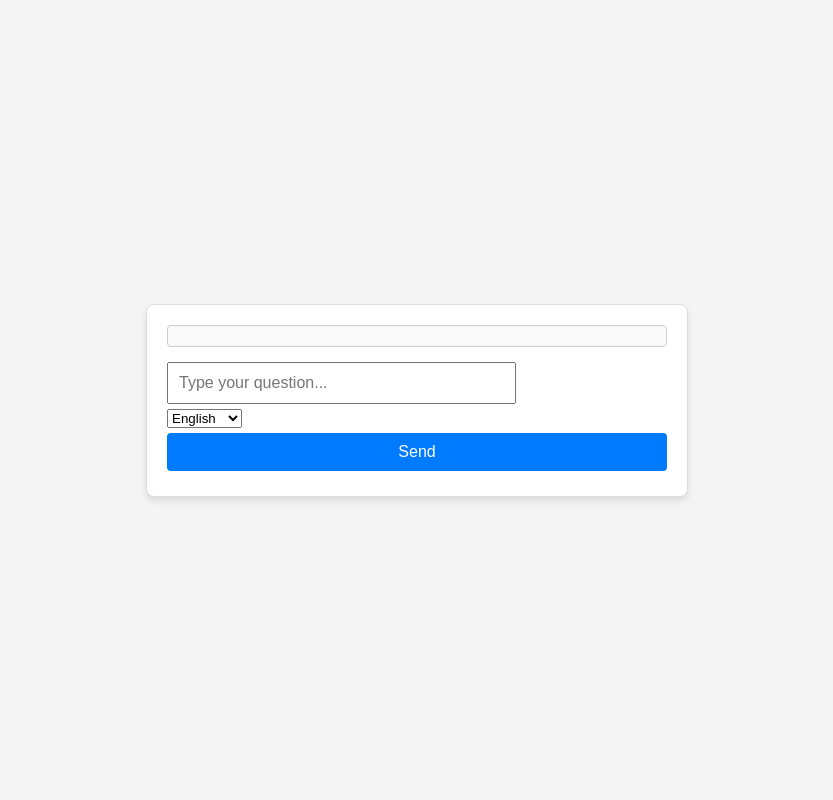
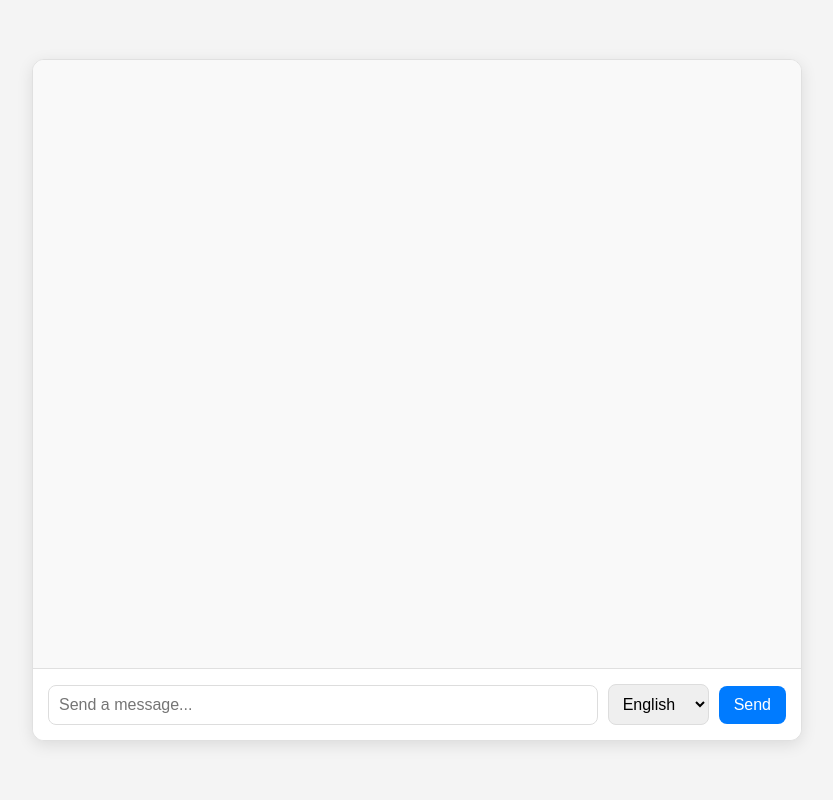
Before and after one commit to DEEPML1818/Scam-Ai-, a Flask app: page / in a window 1280 px wide. Shown: the whole page, without its empty margins (223-1056 px from the left). Run offline with Flask 3, Linux system fonts and the light colour scheme.

Commit message:
Some new updates for the site

```diff
--- a/static/style.css
+++ b/static/style.css
@@ -1,61 +1,107 @@
+/* General styling */
 body {
-    font-family: Arial, sans-serif;
+    font-family: 'Inter', sans-serif;
+    margin: 0;
+    padding: 0;
     display: flex;
     justify-content: center;
     align-items: center;
     height: 100vh;
-    margin: 0;
     background-color: #f4f4f4;
 }
-.chatbox {
-    width: 90%;
-    max-width: 500px;
+
+/* Chat container */
+.chat-container {
+    display: flex;
+    flex-direction: column;
+    justify-content: flex-end;
+    width: 100%;
+    max-width: 768px;
+    height: 85vh;
+    border: 1px solid #e0e0e0;
+    border-radius: 12px;
+    background-color: #ffffff;
+    box-shadow: 0 4px 16px rgba(0, 0, 0, 0.1);
+    overflow: hidden;
+}
+
+/* Chat window */
+.chat-window {
+    flex: 1;
+    overflow-y: auto;
+    padding: 20px;
+    background-color: #f9f9f9;
+    display: flex;
+    flex-direction: column;
+    gap: 10px;
+    scrollbar-width: thin;
+}
+
+.chat-window::-webkit-scrollbar {
+    width: 6px;
+}
+
+.chat-window::-webkit-scrollbar-thumb {
+    background: #cccccc;
+    border-radius: 4px;
+}
+
+/* Chat messages */
+.chat {
+    padding: 10px 15px;
+    border-radius: 18px;
+    max-width: 70%;
+    line-height: 1.5;
+}
+
+.user {
+    align-self: flex-end;
+    background-color: #007bff;
+    color: white;
+}
+
+.bot {
+    align-self: flex-start;
+    background-color: #f1f1f1;
+    color: #333333;
+}
+
+/* Input area */
+.input-area {
+    display: flex;
+    align-items: center;
+    gap: 10px;
+    padding: 15px;
+    border-top: 1px solid #e0e0e0;
+    background-color: #ffffff;
+}
+
+#userInput {
+    flex: 1;
+    padding: 10px;
     border: 1px solid #ddd;
     border-radius: 8px;
-    background: #fff;
-    box-shadow: 0 4px 6px rgba(0, 0, 0, 0.1);
-    display: flex;
-    flex-direction: column;
-    padding: 20px;
-}
-#chatWindow {
-    flex: 1;
-    overflow-y: auto;
-    padding: 10px;
-    border: 1px solid #ccc;
-    border-radius: 4px;
-    margin-bottom: 10px;
-    height: 300px;
-    background: #f9f9f9;
-}
-.chat {
-    margin: 5px 0;
-    padding: 8px 10px;
-    border-radius: 5px;
-    display: inline-block;
-    max-width: 80%;
-}
-.user {
-    background: #007bff;
-    color: white;
-    align-self: flex-end;
-}
-.bot {
-    background: #f1f1f1;
-    color: black;
-}
-input, button {
-    padding: 10px;
-    margin: 5px 0;
     font-size: 16px;
 }
+
+#languageSelect {
+    padding: 10px;
+    border: 1px solid #ddd;
+    border-radius: 8px;
+    font-size: 16px;
+}
+
 button {
-    background: #007bff;
+    padding: 10px 15px;
+    font-size: 16px;
     color: white;
+    background-color: #007bff;
     border: none;
-    border-radius: 4px;
+    border-radius: 8px;
     cursor: pointer;
+    transition: background-color 0.3s;
 }
+
 button:hover {
-    background: #0056b3;
+    background-color: #0056b3;
 }
--- a/templates/index.html
+++ b/templates/index.html
@@ -3,20 +3,22 @@
 <head>
     <meta charset="UTF-8">
     <meta name="viewport" content="width=device-width, initial-scale=1.0">
-    <title>AI Scam Chatbot</title>
+    <title>Chatbot</title>
     <link rel="stylesheet" href="/static/style.css">
 </head>
 <body>
-    <div class="chatbox">
-        <div id="chatWindow"></div>
-        <input id="userInput" type="text" placeholder="Type your question..." style="width: 65%;">
-        <select id="languageSelect" style="width: 15%;">
+    <div class="chat-container">
+        <div id="chatWindow" class="chat-window"></div>
+        <div class="input-area">
+            <input id="userInput" type="text" placeholder="Send a message..." />
+            <select id="languageSelect">
                 <option value="en" selected>English</option>
                 <option value="ms">Malay</option>
                 <option value="zh">Chinese</option>
                 <option value="ta">Tamil</option>
             </select>
             <button onclick="sendMessage()">Send</button>
+        </div>
     </div>
     <script>
         const chatWindow = document.getElementById("chatWindow");
```
Lines whose indentation alone changed are shown as unchanged.
